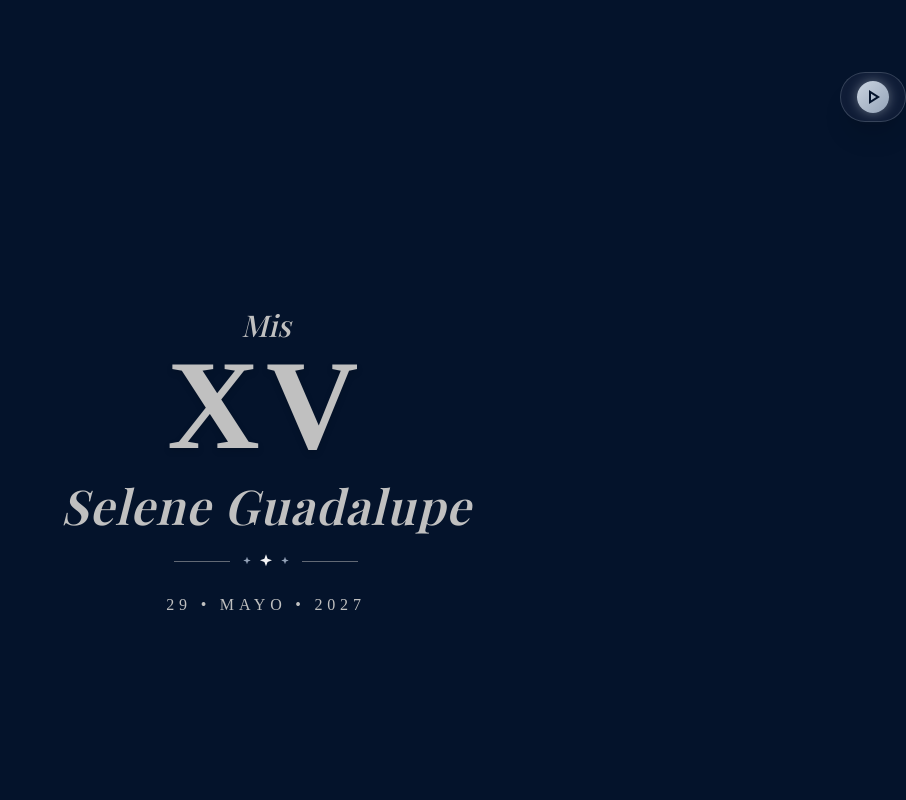
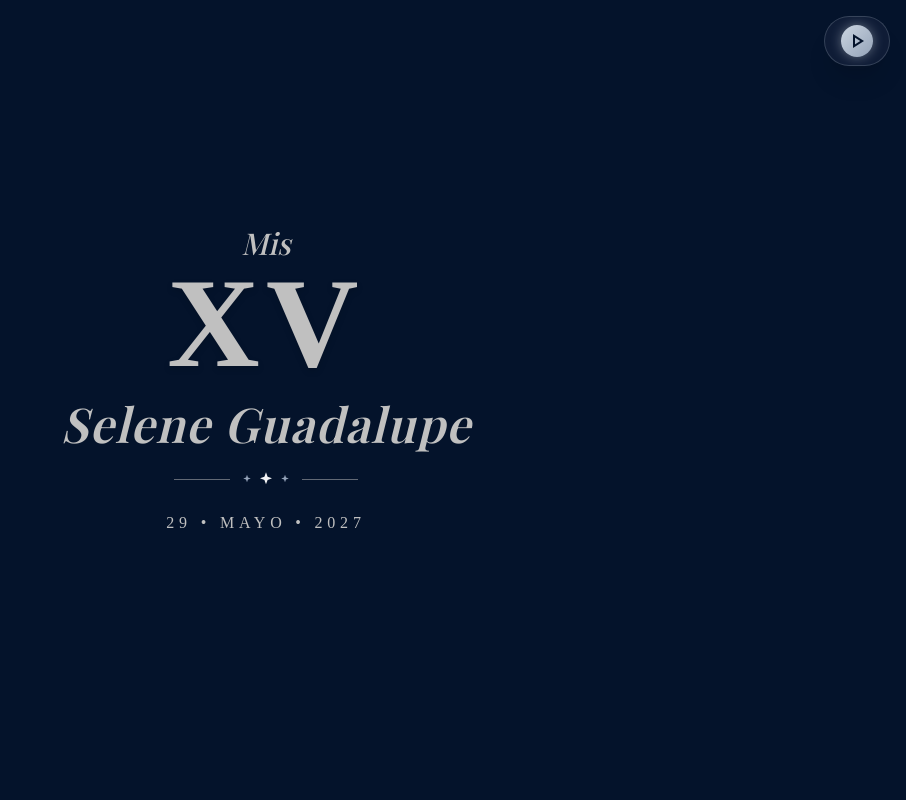
Before and after one commit to Jfeerchan23/invitaciones-app, a React (Vite) app: page / in a window 1280 px wide. Shown: the top 800 px of the page, without its empty margins (374-1280 px from the left). Built offline with nearby package versions, Linux system fonts and the light colour scheme; a web font is replaced by a local one.

Commit message:
fix: corregir centrado vertical del hero y posición fija del audio

```diff
--- a/src/App.jsx
+++ b/src/App.jsx
@@ -15,7 +15,7 @@ export default function App() {
 
   return (
     <div
-      className="bg-[#04132b] text-[#d7e2ff] flex flex-col min-h-screen selection:bg-[#cbd5e1] selection:text-[#0f172a]"
+      className="bg-[#04132b] text-[#d7e2ff] flex flex-col min-h-screen min-h-dvh selection:bg-[#cbd5e1] selection:text-[#0f172a]"
       style={{ fontFamily: "'Plus Jakarta Sans', sans-serif" }}
     >
       <AudioPlayer
@@ -23,8 +23,9 @@ export default function App() {
         onToggle={() => setIsPlaying(!isPlaying)}
       />
 
+      <HeroSection />
+
       <main className="w-full flex-1 px-4 sm:px-6 md:px-8 pb-16 sm:pb-24">
-        <HeroSection />
         <Countdown targetDate={GALA_DATE} />
         <PhotoCarousel />
         <ParentsBlessing />
--- a/src/components/FadeInSection.jsx
+++ b/src/components/FadeInSection.jsx
@@ -1,14 +1,20 @@
 import 'react';
 import { useOnScreen } from '../hooks/useOnScreen';
 
-export function FadeInSection({ children, className = "", delay = "" }) {
+export function FadeInSection({
+  children,
+  className = '',
+  delay = '',
+  immediate = false,
+}) {
   const [ref, isVisible] = useOnScreen({ threshold: 0.1 });
+  const shown = immediate || isVisible;
 
   return (
     <div
       ref={ref}
       className={`transition-all duration-1000 transform ${
-        isVisible
+        shown
           ? 'opacity-100 translate-y-0'
           : 'opacity-0 translate-y-10'
       } ${delay} ${className}`}
--- a/src/components/sections/AudioPlayer.jsx
+++ b/src/components/sections/AudioPlayer.jsx
@@ -2,12 +2,16 @@ import 'react';
 
 export function AudioPlayer({ isPlaying, onToggle }) {
   return (
-    <div className="w-full flex justify-end pt-2 pb-1 sticky top-16 z-40">
+    <div className="fixed top-4 right-4 z-40">
       <div
         onClick={onToggle}
         className="bg-[#111f38]/90 backdrop-blur-xl shadow-xl rounded-full px-4 py-2 flex items-center gap-3 cursor-pointer transition-transform active:scale-95 border border-[#cbd5e1]/20"
       >
-        <button aria-label="Reproducir música de fondo" className="w-8 h-8 rounded-full bg-gradient-to-br from-[#cbd5e1] to-[#94a3b8] flex items-center justify-center text-[#04132b] shadow-[0_0_12px_rgba(203,213,225,0.45)] focus:outline-none">
+        <button
+          type="button"
+          aria-label="Reproducir música de fondo"
+          className="w-8 h-8 rounded-full bg-gradient-to-br from-[#cbd5e1] to-[#94a3b8] flex items-center justify-center text-[#04132b] shadow-[0_0_12px_rgba(203,213,225,0.45)] focus:outline-none"
+        >
           <span className="material-symbols-outlined text-[18px]">
             {isPlaying ? 'pause' : 'play_arrow'}
           </span>
--- a/src/components/sections/HeroSection.jsx
+++ b/src/components/sections/HeroSection.jsx
@@ -3,8 +3,11 @@ import { FadeInSection } from '../FadeInSection';
 
 export function HeroSection() {
   return (
-    <section className="w-full h-screen flex flex-col items-center justify-center text-center px-6 relative overflow-hidden">
-      <FadeInSection className="flex flex-col items-center justify-center z-10 max-w-lg mx-auto">
+    <section className="w-full min-h-screen min-h-dvh flex flex-col items-center justify-center text-center px-6 pb-10 relative overflow-hidden">
+      <FadeInSection
+        immediate
+        className="w-full flex flex-col items-center justify-center z-10 max-w-lg mx-auto"
+      >
 
         {/* Texto superior: "Mis" */}
         <span
```
